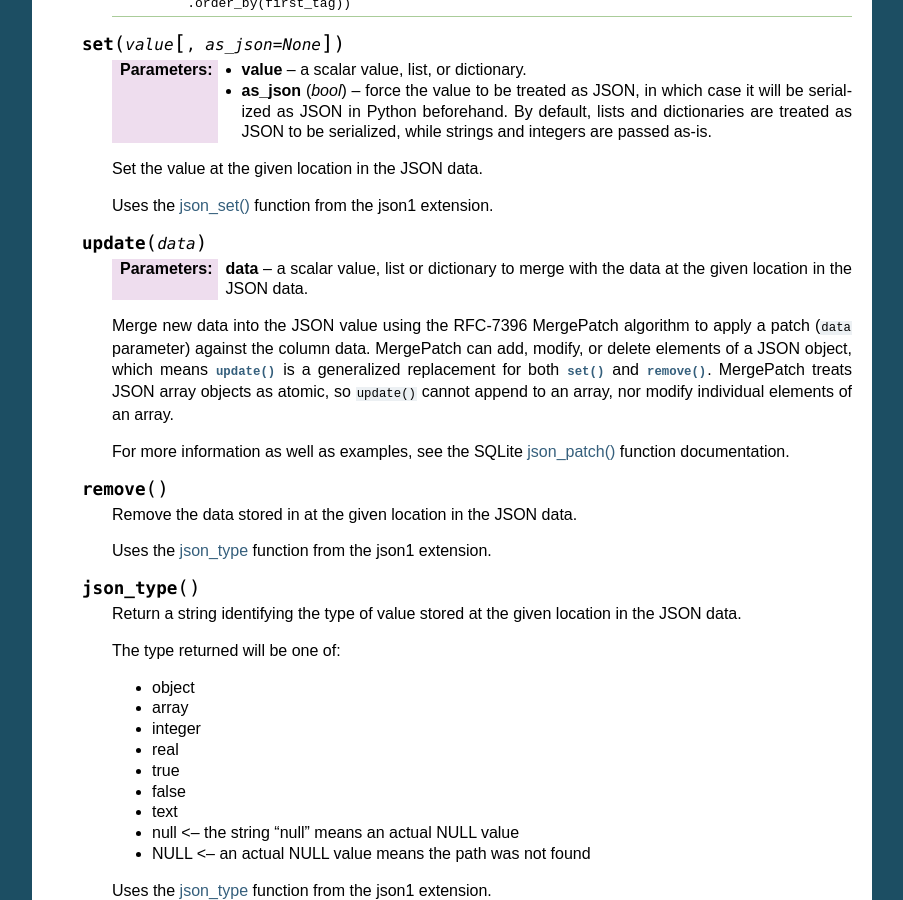
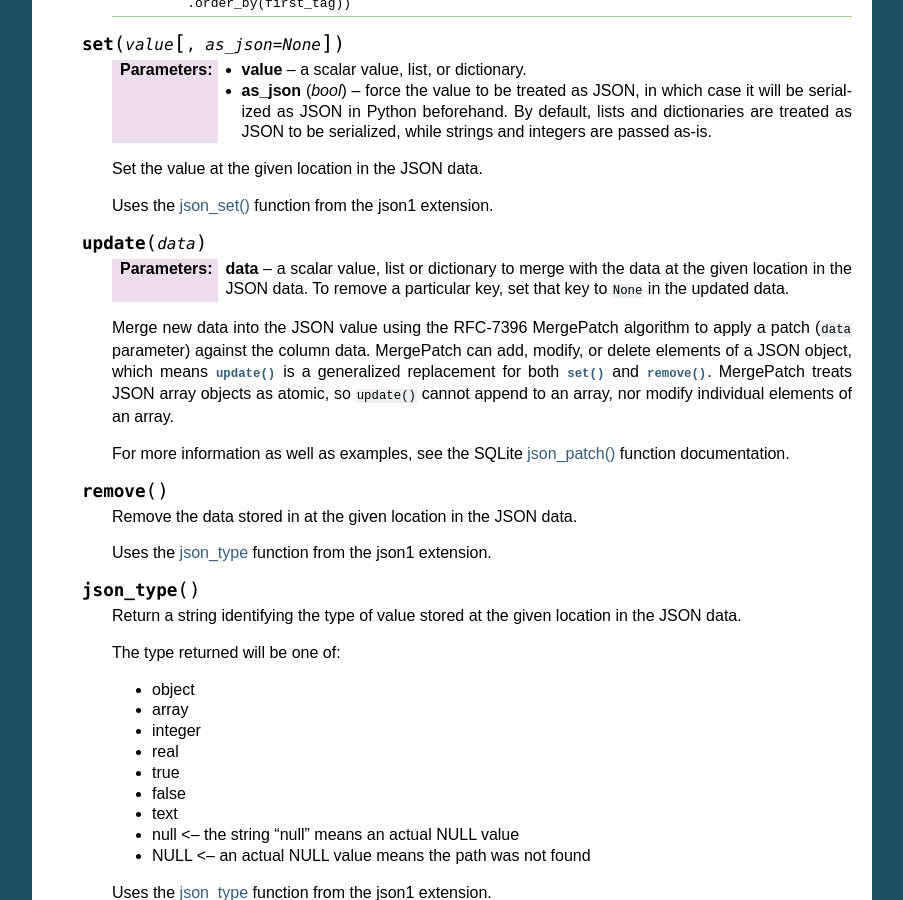
Before and after one commit to coleifer/peewee, a Sphinx documentation site: the page built from docs/peewee/sqlite_ext.rst, in a window 1280 px wide and 900 px high, scrolled down 9091 px. Shown: the whole window, without its empty margins (198-1101 px from the left). Built offline with Sphinx 7.4.7, drawn with Linux system fonts in a browser that asks for light colours; pages that are not in the unit, such as notebooks, are missing from menus; some of the changed text lies outside the part shown.

Commit message:
Docs on update.

```diff
--- a/docs/peewee/sqlite_ext.rst
+++ b/docs/peewee/sqlite_ext.rst
@@ -451,7 +451,8 @@ APIs
     .. py:method:: update(data)
 
         :param data: a scalar value, list or dictionary to merge with the data
-            currently stored in a :py:class:`JSONField`.
+            currently stored in a :py:class:`JSONField`. To remove a particular
+            key, set that key to ``None`` in the updated data.
 
         Merge new data into the JSON value using the RFC-7396 MergePatch
         algorithm to apply a patch (``data`` parameter) against the column
@@ -593,7 +594,8 @@ APIs
     .. py:method:: update(data)
 
         :param data: a scalar value, list or dictionary to merge with the data
-            at the given location in the JSON data.
+            at the given location in the JSON data. To remove a particular key,
+            set that key to ``None`` in the updated data.
 
         Merge new data into the JSON value using the RFC-7396 MergePatch
         algorithm to apply a patch (``data`` parameter) against the column
```
